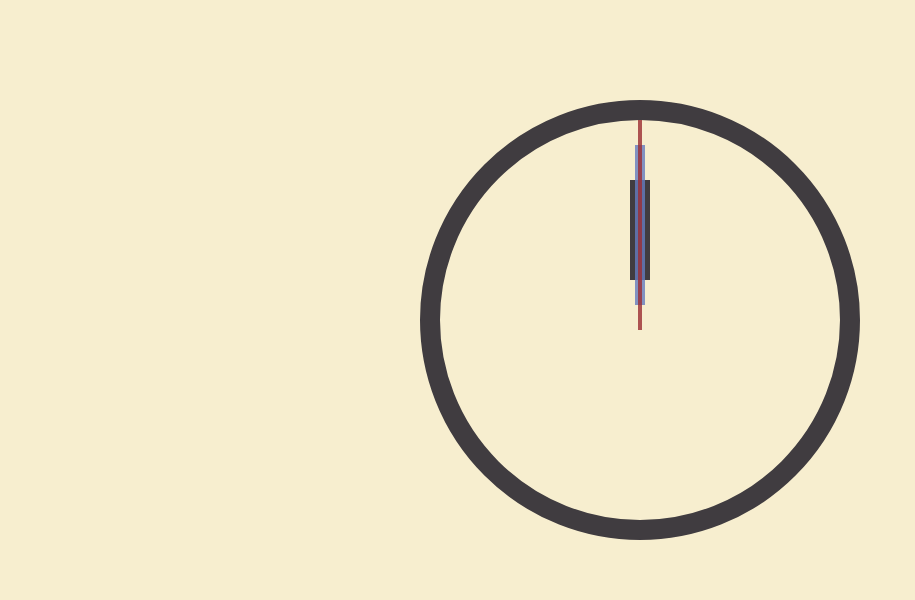
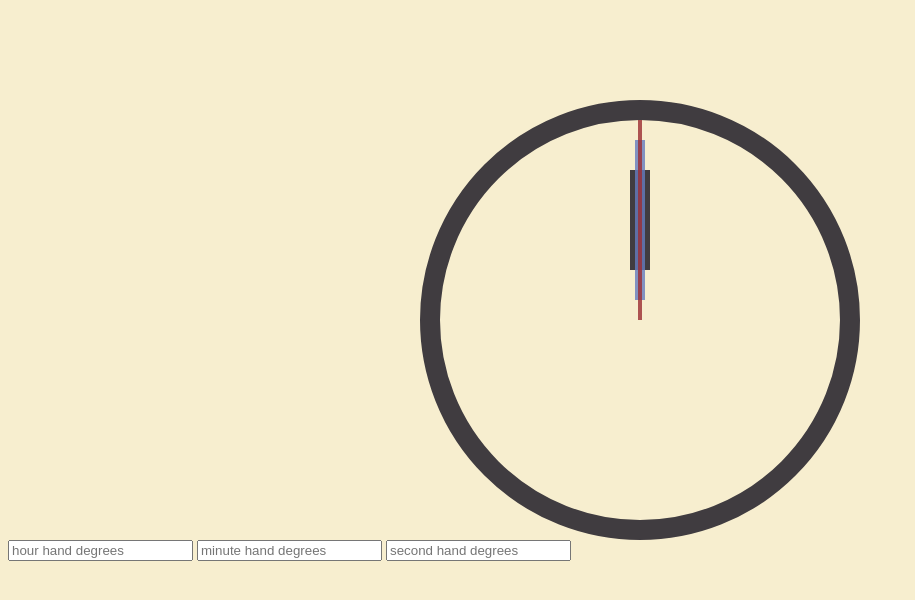
Before and after one commit to mes32/javascript-30, a plain HTML site: page 02-css-and-js-clock/index.html in a window 1280 px wide. Shown: the whole page, without its empty margins (0-915 px from the left). Drawn offline with Linux system fonts and the light colour scheme.

Commit message:
rotate clock hands based on user input

```diff
--- a/02-css-and-js-clock/index.html
+++ b/02-css-and-js-clock/index.html
@@ -6,6 +6,7 @@
     <title>CSS and JavaScript Clock</title>
 
     <link rel="stylesheet" href="style.css">
+    <script src="script.js"></script>
 </head>
 <body>
     <div id="clock-face">
@@ -16,5 +17,8 @@
         <div id="second-hand">
         </div>
     </div>
+    <input type="number" onkeyup="rotateHandElement('hour-hand', this.value)" placeholder="hour hand degrees">
+    <input type="number" onkeyup="rotateHandElement('minute-hand', this.value)" placeholder="minute hand degrees" />
+    <input type="number" onkeyup="rotateHandElement('second-hand', this.value)" placeholder="second hand degrees" />
 </body>
 </html>
--- a/02-css-and-js-clock/script.js
+++ b/02-css-and-js-clock/script.js
@@ -0,0 +1,9 @@
+function rotateHandElement(handElementId, degrees) {
+  const radians = degrees * Math.PI / 180;
+  const x = 100 * Math.sin(radians);
+  const y = 100 * (1 - Math.cos(radians));
+
+  const handElement = document.getElementById(handElementId);
+  handElement.style.transform = `translate(${x}px,${y}px)`;
+  handElement.style.transform += `rotate(${degrees}deg)`;
+}
--- a/02-css-and-js-clock/style.css
+++ b/02-css-and-js-clock/style.css
@@ -13,7 +13,6 @@ html {
 
 #hour-hand {
     background-color: #403c40;
-    /* opacity: 80%; */
 
     width: 20px;
     height: 100px;
@@ -35,7 +34,7 @@ html {
     display: inline-block;
     position: relative;
     z-index: 2;
-    top: -25px;
+    top: -20px;
     left: 171px;
 }
 
@@ -44,7 +43,7 @@ html {
     opacity: 80%;
 
     width: 4px;
-    height: 210px;
+    height: 200px;
 
     display: inline-block;
     position: relative;
```
